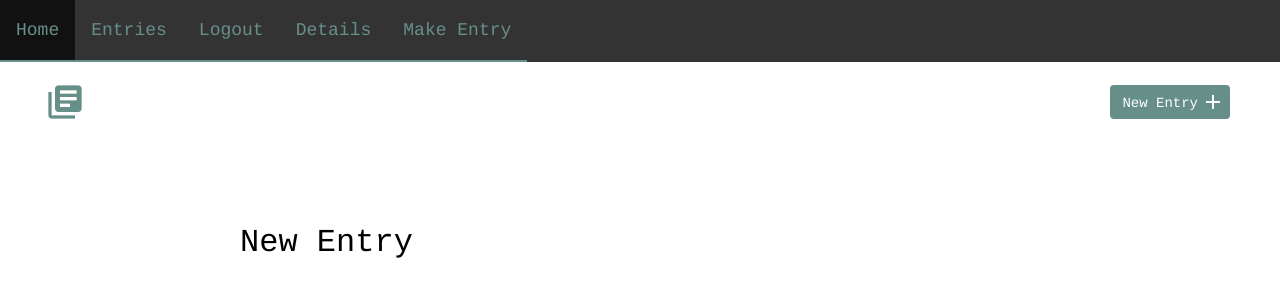
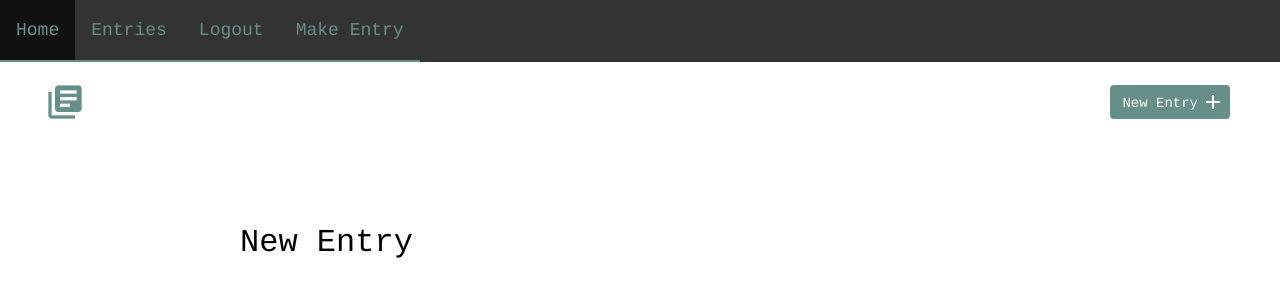
Before and after one commit to youssefjohn/Learning_Journal-Flask-Python, a Flask app: page /entry in a window 1280 px wide. Shown: the top 295 px of the page. Run offline with Flask 2, Linux system fonts and the light colour scheme; a user stored in the database is signed in.

Commit message:
changes for project
made the changes that failed my first submission

```diff
--- a/Learning_Journal/Journals/views.py
+++ b/Learning_Journal/Journals/views.py
@@ -16,15 +16,16 @@ journal_blueprint = Blueprint('journal_blueprint', __name__)
 
 
 #read
-@journal_blueprint.route("/details")
+@journal_blueprint.route("/details/<int:journal_post_id>")
 @login_required
-def details():
+def details(journal_post_id):
     """This is my read view. It sends all of the journal entries into a variable list
        Then it send the list to the details template.
     """
 
-    journals = Journal_Entry.query.all()
-    return render_template("detail.html", journals=journals)
+    entry = Journal_Entry.query.filter_by(id=journal_post_id)
+
+    return render_template("detail.html", entry=entry)
 
 
 
@@ -82,9 +83,9 @@ def update(journal_post_id):
             db.session.add(entry)
             db.session.commit()
 
-            return redirect(url_for("journal_blueprint.details"))
+            return redirect(url_for("core_blueprint.index_page"))
     else:
-        return redirect(url_for("journal_blueprint.details"))
+        return redirect(url_for("core_blueprint.index_page"))
 
     return render_template("edit.html", form = form)
 
@@ -100,7 +101,7 @@ def delete_post(journal_post_id):
     entry = Journal_Entry.query.filter_by(id=journal_post_id).first()
 
     if entry.owner_id != current_user.id:
-        return redirect(url_for("journal_blueprint.details"))
+        return redirect(url_for("core_blueprint.index_page"))
 
     db.session.delete(entry)
     db.session.commit()
--- a/Learning_Journal/templates/base.html
+++ b/Learning_Journal/templates/base.html
@@ -19,7 +19,7 @@
         {% if current_user.is_authenticated %}
 
         <li><a href="{{ url_for("users_blueprint.logout") }}">Logout</a></li>
-        <li><a href="{{ url_for("journal_blueprint.details") }}">Details</a></li>
+
         <li><a href="{{ url_for("journal_blueprint.add") }}">Make Entry</a></li>
         {%  else %}
 
--- a/Learning_Journal/templates/detail.html
+++ b/Learning_Journal/templates/detail.html
@@ -13,7 +13,7 @@
         <section>
             <div class="container">
                 <div class="entry-list single">
-                    {% for thing in journals %}
+                    {% for thing in entry %}
                         <article>
                         <h1> Entry ID:{{ thing.id }}</h1>
                         <h1>{{ thing.title }}</h1>
--- a/Learning_Journal/templates/index.html
+++ b/Learning_Journal/templates/index.html
@@ -15,7 +15,7 @@
                     {% for thing in journals %}
 
                     <article>
-                        <h2><a href="{{ url_for("journal_blueprint.details") }}">{{ thing.title }}</a></h2>
+                        <h2><a href="{{ url_for("journal_blueprint.details", journal_post_id=thing.id) }}">{{ thing.title }}</a></h2>
                         <time >{{ thing.date }}</time>
                     </article>
 
```
Also changed, not shown: Learning_Journal/data.sqlite (added).
